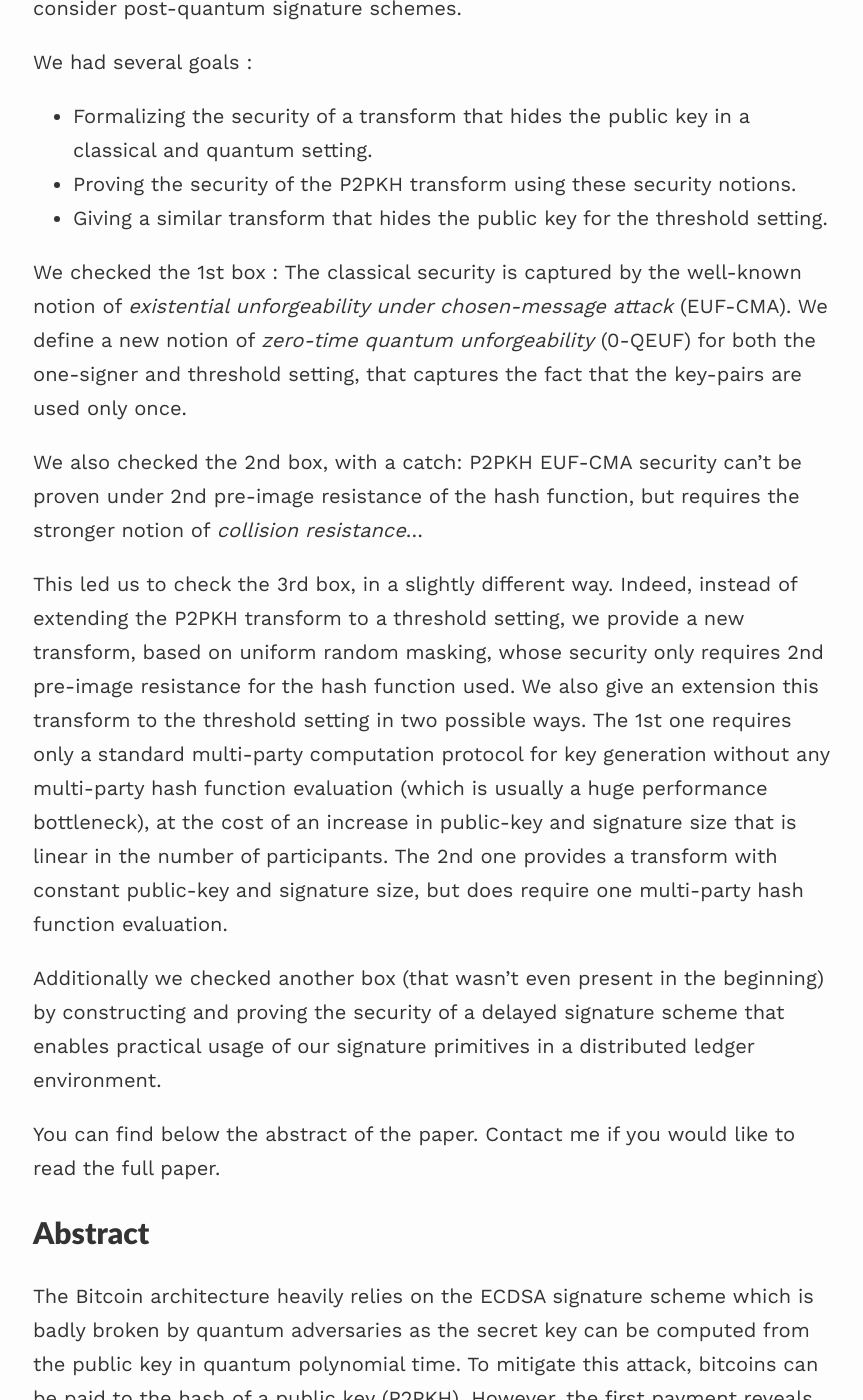
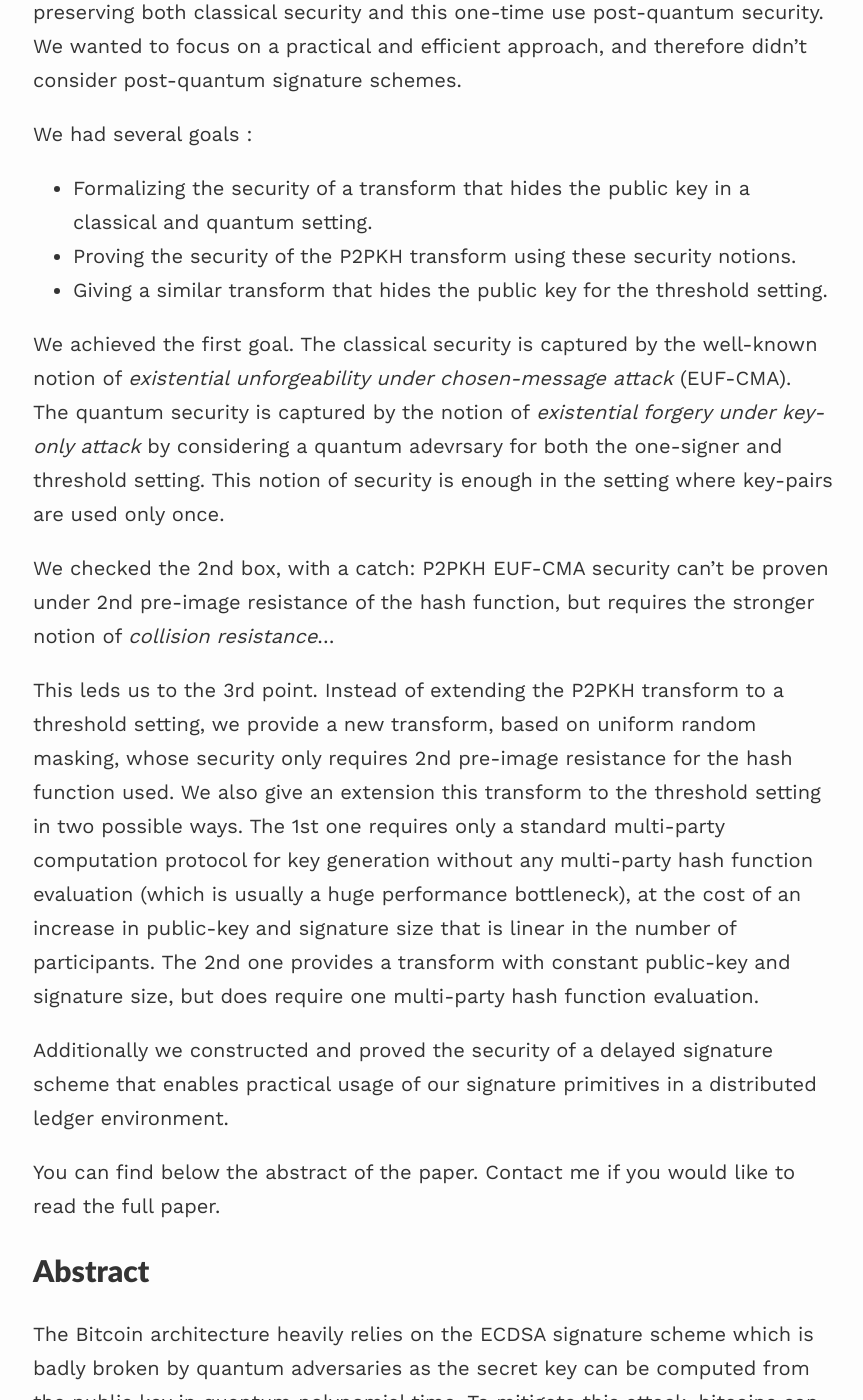
Before and after one commit to lauranemarco/lauranemarco.github.io, a Jekyll site: the page built from _projects/1_project.md, in a window 1280 px wide and 1400 px high, scrolled down 759 px. Shown: the whole window, without its empty margins (207-1070 px from the left). Built offline with Jekyll 4.4.1, drawn with Linux system fonts in a browser that asks for light colours; nearby versions of some CDN libraries; some of the changed text lies outside the part shown.

Commit message:
Update 1_project.md

```diff
--- a/_projects/1_project.md
+++ b/_projects/1_project.md
@@ -15,13 +15,13 @@ We had several goals :
 * Proving the security of the P2PKH transform using these security notions.
 * Giving a similar transform that hides the public key for the threshold setting.
 
-We checked the 1st box : The classical security is captured by the well-known notion of *existential unforgeability under chosen-message attack* (EUF-CMA). We define a new notion of *zero-time quantum unforgeability* (0-QEUF) for both the one-signer and threshold setting, that captures the fact that the key-pairs are used only once.
+We achieved the first goal. The classical security is captured by the well-known notion of *existential unforgeability under chosen-message attack* (EUF-CMA). The quantum security is captured by the notion of *existential forgery under key-only attack* by considering a quantum adevrsary for both the one-signer and threshold setting. This notion of security is enough in the setting where key-pairs are used only once.
 
-We also checked the 2nd box, with a catch: P2PKH EUF-CMA security can't be proven under 2nd pre-image resistance of the hash function, but requires the stronger notion of *collision resistance*...
+We checked the 2nd box, with a catch: P2PKH EUF-CMA security can't be proven under 2nd pre-image resistance of the hash function, but requires the stronger notion of *collision resistance*...
 
-This led us to check the 3rd box, in a slightly different way. Indeed, instead of extending the P2PKH transform to a threshold setting, we provide a new transform, based on uniform random masking, whose security only requires 2nd pre-image resistance for the hash function used. We also give an extension this transform to the threshold setting in two possible ways. The 1st one requires only a standard multi-party computation protocol for key generation without any multi-party hash function evaluation (which is usually a huge performance bottleneck), at the cost of an increase in public-key and signature size that is linear in the number of participants. The 2nd one provides a transform with constant public-key and signature size, but does require one multi-party hash function evaluation.
+This leds us to the 3rd point. Instead of extending the P2PKH transform to a threshold setting, we provide a new transform, based on uniform random masking, whose security only requires 2nd pre-image resistance for the hash function used. We also give an extension this transform to the threshold setting in two possible ways. The 1st one requires only a standard multi-party computation protocol for key generation without any multi-party hash function evaluation (which is usually a huge performance bottleneck), at the cost of an increase in public-key and signature size that is linear in the number of participants. The 2nd one provides a transform with constant public-key and signature size, but does require one multi-party hash function evaluation.
 
-Additionally we checked another box (that wasn't even present in the beginning) by constructing and proving the security of a delayed signature scheme that enables practical usage of our signature primitives in a distributed ledger environment.
+Additionally we constructed and proved the security of a delayed signature scheme that enables practical usage of our signature primitives in a distributed ledger environment.
 
 You can find below the abstract of the paper. Contact me if you would like to read the full paper.
 
```
Also changed, not shown: other parts of _projects/1_project.md (+1 -1 lines).
